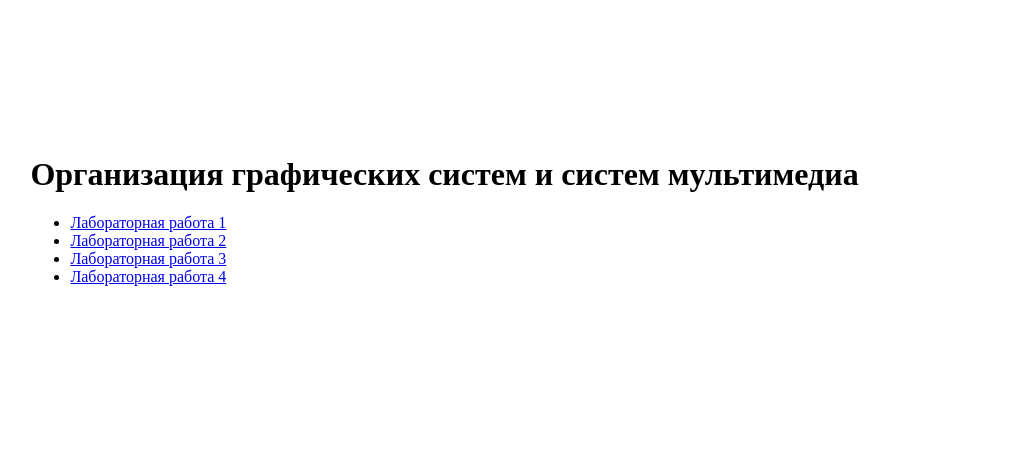
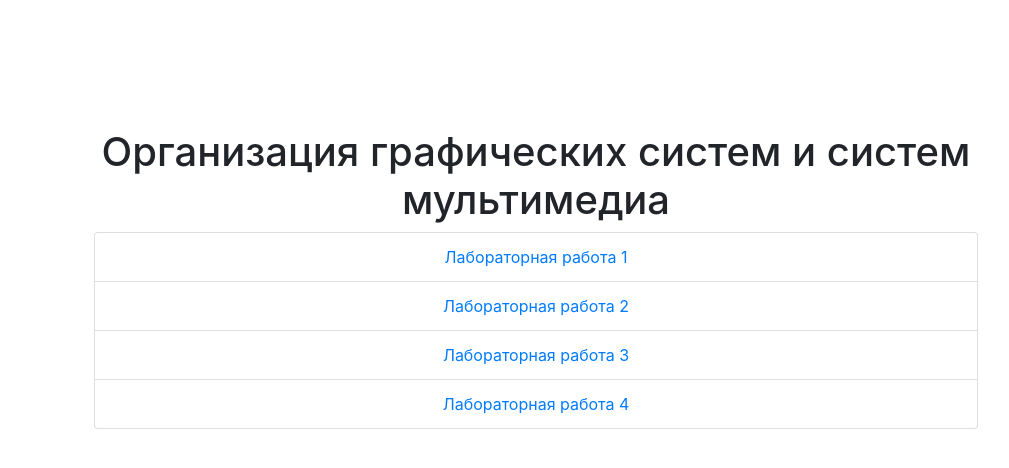
Before and after one commit to nwdles/Graphics-and-Multimedia, a plain HTML site: page index.html in a window 1280 px wide. Shown: the whole page, without its empty margins (104-1113 px from the left). Drawn offline with Linux system fonts and the light colour scheme; the site is published under a folder, as on GitHub Pages, so addresses that start at the root find nothing.

Commit message:
Изменение <link>

```diff
--- a/index.html
+++ b/index.html
@@ -4,7 +4,7 @@
         <meta charset="UTF-8" />
         <meta name="viewport" content="width=device-width, initial-scale=1.0" />
         <title>Лабораторные</title>
-        <link rel="stylesheet" href="/Lab1/css/bootstrap.min.css" />
+        <link rel="stylesheet" href="./Lab1/css/bootstrap.min.css" />
         <style>
             .container {
                 padding: 10%;
```
